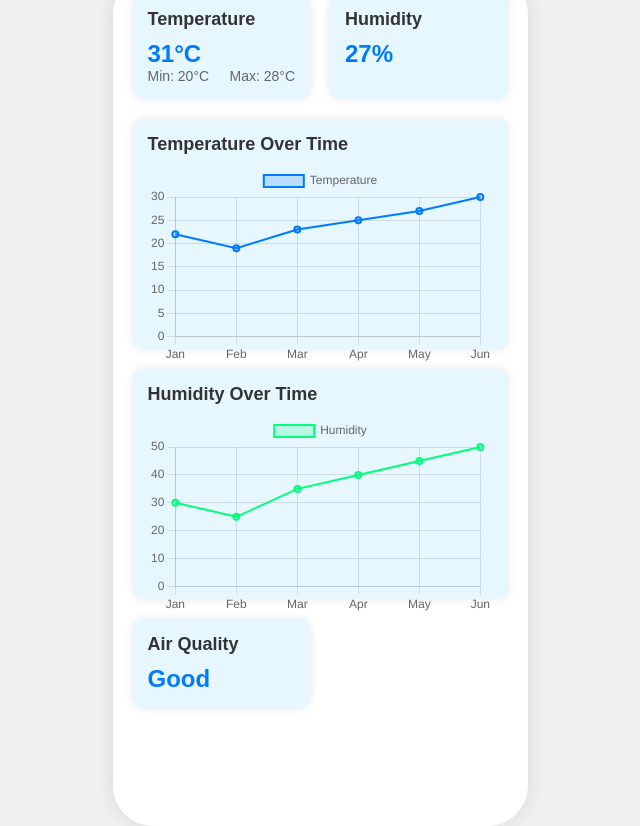
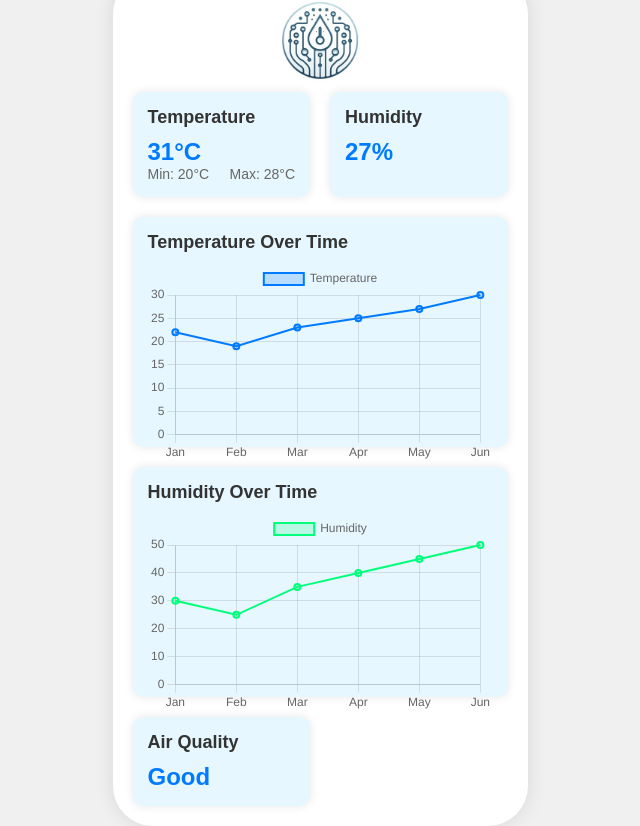
Before and after one commit to anaclaudians/dash, a plain HTML site: page index.html in a window 1280 px wide. Shown: the whole page, without its empty margins (320-960 px from the left). Drawn offline with nearby package versions, Linux system fonts and the light colour scheme.

Commit message:
logocentro

```diff
--- a/index.html
+++ b/index.html
@@ -11,7 +11,7 @@
 <body>
     <div class="container">
         <div class="phone">
-
+            <center> <div> <img src="../dash/img/logo.jpg" width="25%"></div></center>
             <div class="screen">
                 <div class="widget temperature">
                     <h2>Temperature</h2>
```
